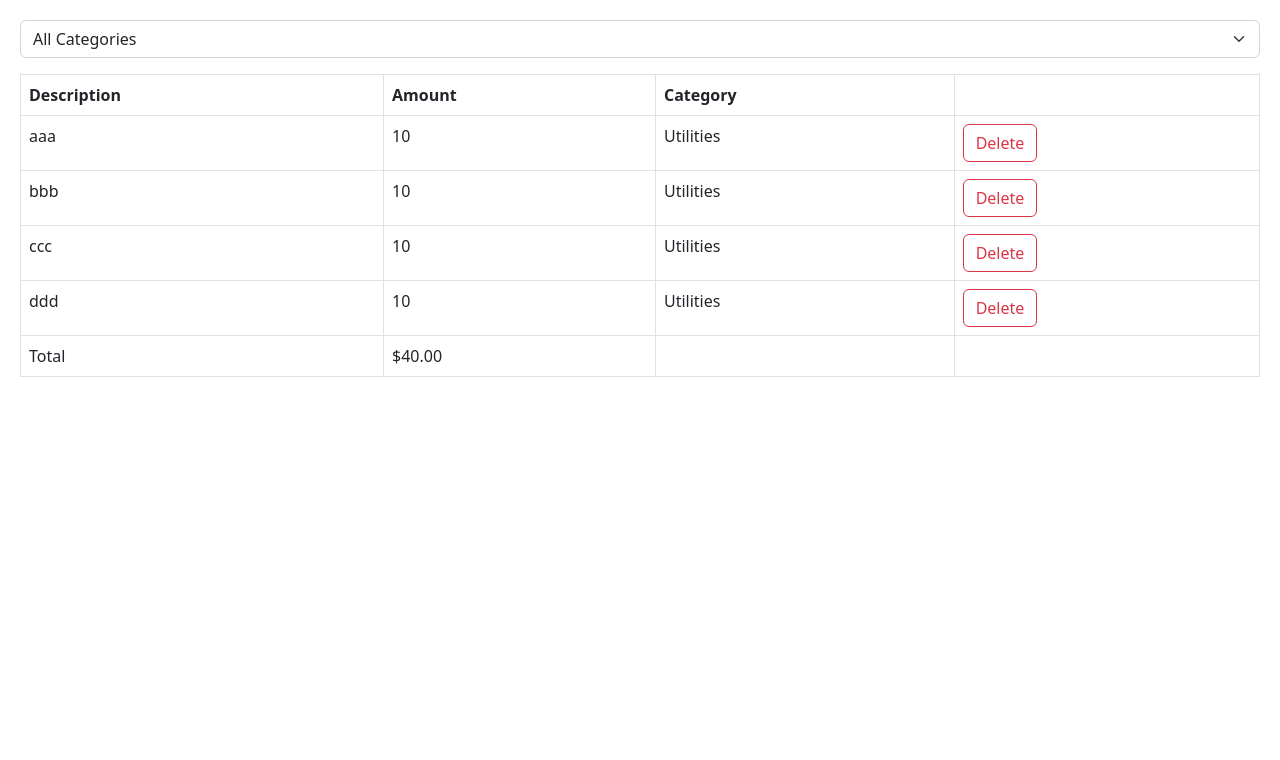
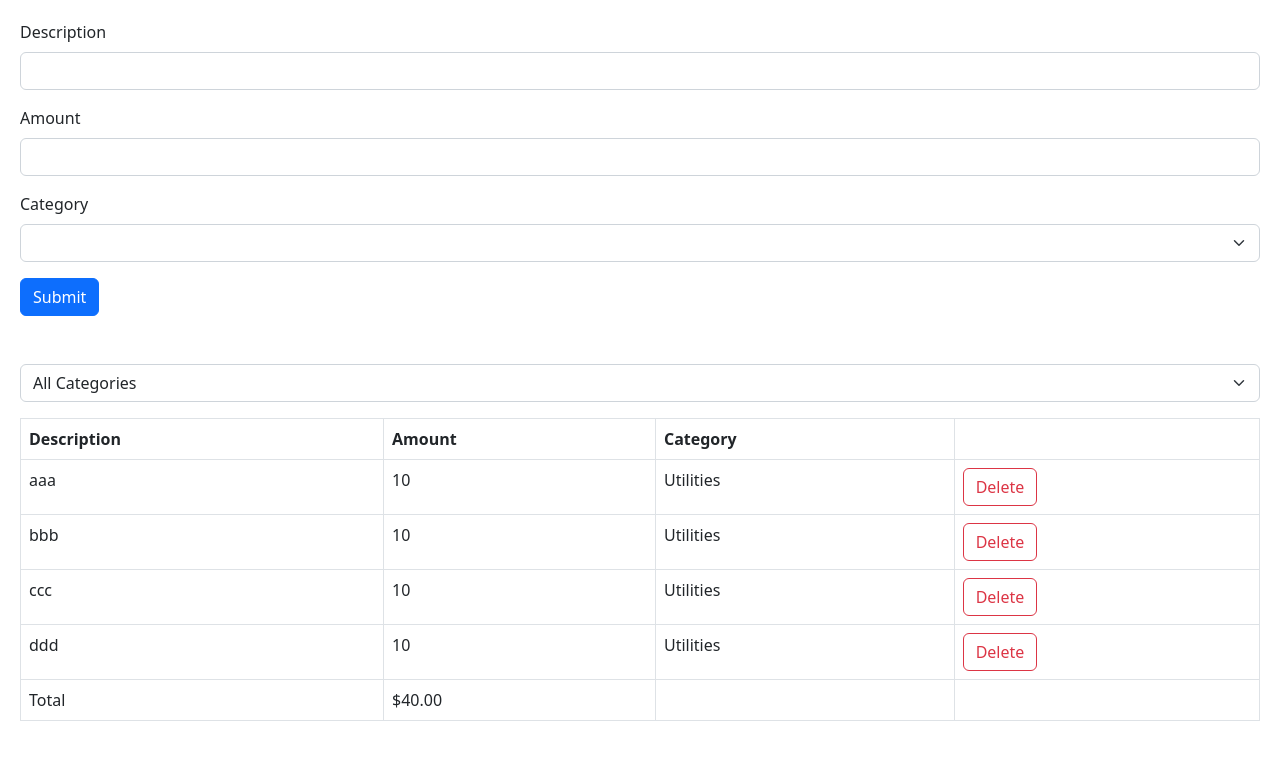
Before and after one commit to Ob1devonn/react-expense-tracker, a React (Vite) app: page / in a window 1280 px wide. Shown: the top 760 px of the page. Built offline with nearby package versions, Linux system fonts and the light colour scheme.

Commit message:
Add category to EF and fix structure of form

```diff
--- a/src/App.tsx
+++ b/src/App.tsx
@@ -1,8 +1,9 @@
 import { useState } from "react";
 import ExpenseList from "./components/expense-tracker/components/ExpenseList";
 import ExpenseFilter from "./components/expense-tracker/components/ExpenseFilter";
+import ExpenseForm from "./components/expense-tracker/components/ExpenseForm";
 
-export const Categories = ["Groceries", "Utilities", "Entertainment"];
+export const categories = ["Groceries", "Utilities", "Entertainment"];
 
 function App() {
   const [selectedCategory, setSelectedCategory] = useState("");
@@ -19,6 +20,9 @@
     : expenses;
   return (
     <div>
+      <div className="mb-5">
+        <ExpenseForm />
+      </div>
       <div className="mb-3">
         <ExpenseFilter
           onSelectCategory={(category) => setSelectedCategory(category)}
--- a/src/components/expense-tracker/components/ExpenseFilter.tsx
+++ b/src/components/expense-tracker/components/ExpenseFilter.tsx
@@ -1,4 +1,5 @@
 import React from "react";
+import { categories } from "../../../App";
 
 interface Props {
   onSelectCategory: (category: string) => void;
@@ -11,9 +12,11 @@
       onChange={(event) => onSelectCategory(event.target.value)}
     >
       <option value="">All Categories</option>
-      <option value="Groceries">Groceries</option>
-      <option value="Utilities">Utilities</option>
-      <option value="Entertainment">Entertainment</option>
+      {categories.map((category) => (
+        <option key={category} value={category}>
+          {category}
+        </option>
+      ))}
     </select>
   );
 };
--- a/src/components/expense-tracker/components/ExpenseForm.tsx
+++ b/src/components/expense-tracker/components/ExpenseForm.tsx
@@ -1,17 +1,19 @@
+import { categories } from "../../../App";
+
 const ExpenseForm = () => {
   return (
     <form>
       <div className="mb-3">
         <label htmlFor="description" className="form-label">
-          description
+          Description
         </label>
         <input id="description" type="text" className="form-control" />
-        <div className="mb-3">
-          <label htmlFor="amount" className="form-label">
-            amount
-          </label>
-          <input id="amount" type="number" className="form-control" />
-        </div>
+      </div>
+      <div className="mb-3">
+        <label htmlFor="amount" className="form-label">
+          Amount
+        </label>
+        <input id="amount" type="number" className="form-control" />
       </div>
       <div className="mb-3">
         <label htmlFor="category" className="form-label">
@@ -19,8 +21,14 @@
         </label>
         <select id="category" className="form-select">
           <option value=""></option>
+          {categories.map((category) => (
+            <option key={category} value={category}>
+              {category}
+            </option>
+          ))}
         </select>
       </div>
+      <button className="btn btn-primary">Submit</button>
     </form>
   );
 };
--- a/src/components/expense-tracker/components/ExpenseList.tsx
+++ b/src/components/expense-tracker/components/ExpenseList.tsx
@@ -1,5 +1,3 @@
-import React from "react";
-
 //create expense object
 interface Expense {
   id: number;
```
